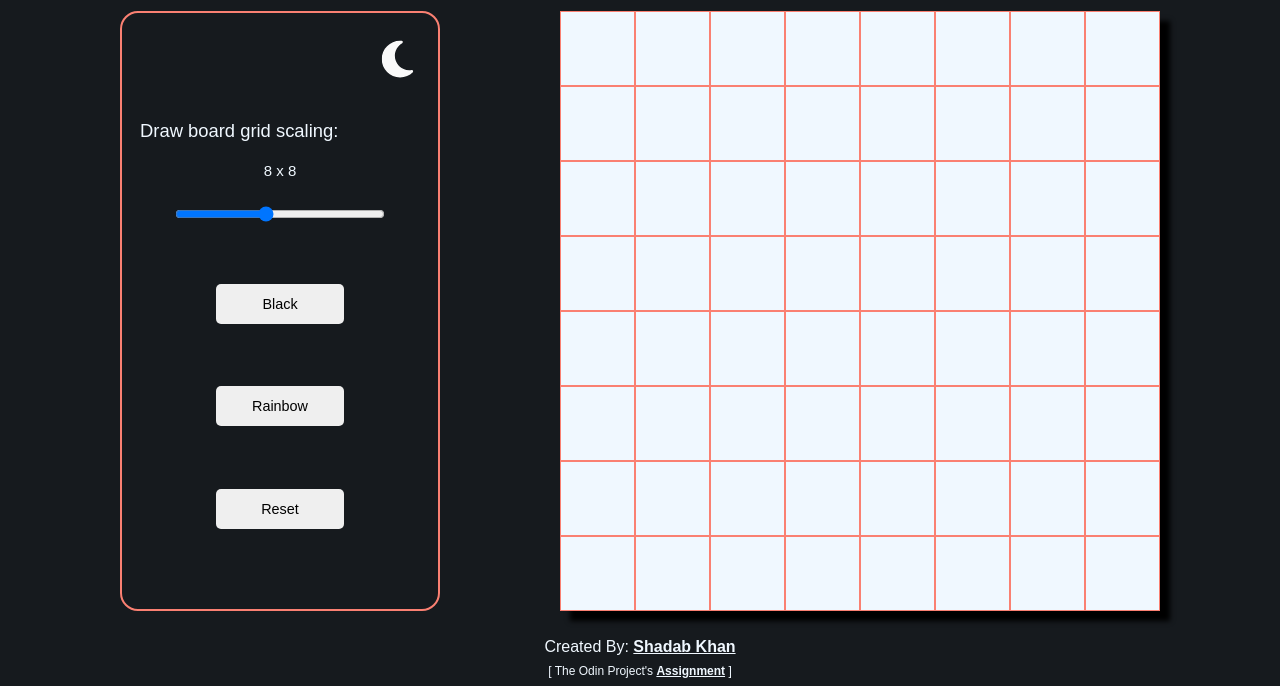
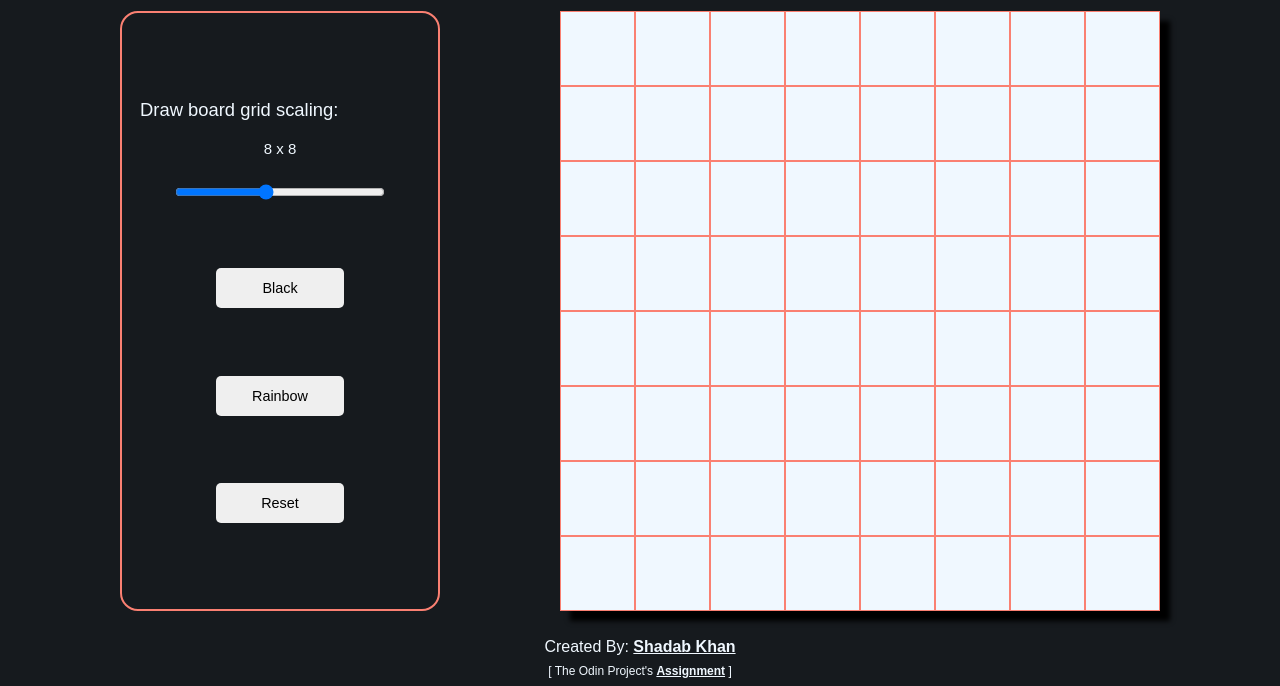
Before and after one commit to bentekku/etch-a-sketch, a plain HTML site: page index.html in a window 1280 px wide. Shown: the part 114-800 px from the top of the page. Drawn offline with Linux system fonts and the light colour scheme; a web font is replaced by a local one.

Commit message:
Before delete of code

```diff
--- a/index.html
+++ b/index.html
@@ -18,22 +18,23 @@
     <title>Etch-a-Sketch</title>
   </head>
   <body>
+    <main>
       <header>
         <h1>Etch a Sketch</h1>
       </header>
       <div class="container">
         <div class="settings">
           <form>
-          <svg
+            <!-- <svg
               class="light-mode icons"
               xmlns="http://www.w3.org/2000/svg"
               viewBox="0 0 384 512"
-          >
+            > -->
             <!--! Font Awesome Pro 6.2.0 by @fontawesome - https://fontawesome.com License - https://fontawesome.com/license (Commercial License) Copyright 2022 Fonticons, Inc. -->
-            <path
+            <!-- <path
                 d="M223.5 32C100 32 0 132.3 0 256S100 480 223.5 480c60.6 0 115.5-24.2 155.8-63.4c5-4.9 6.3-12.5 3.1-18.7s-10.1-9.7-17-8.5c-9.8 1.7-19.8 2.6-30.1 2.6c-96.9 0-175.5-78.8-175.5-176c0-65.8 36-123.1 89.3-153.3c6.1-3.5 9.2-10.5 7.7-17.3s-7.3-11.9-14.3-12.5c-6.3-.5-12.6-.8-19-.8z"
               />
-          </svg>
+            </svg> -->
             <p>Draw board grid scaling:</p>
             <p id="dis-user-input">0 x 0</p>
             <input
@@ -65,5 +66,6 @@
           ]
         </p>
       </footer>
+    </main>
   </body>
 </html>
--- a/styles/styles.css
+++ b/styles/styles.css
@@ -20,15 +20,20 @@ body{
     height: 100vh;
     width: 100vw;
 
+    /* overiding all the fontstyling in the webpage */
+    font-family: 'Laila', sans-serif;
+
+    background-color: var(--bg-dark);
+}
+
+main {
     display: flex;
     flex-direction: column;
     justify-content: space-between;
     align-items: center;
 
-    /* overiding all the fontstyling in the webpage */
-    font-family: 'Laila', sans-serif;
-
-    background-color: var(--bg-dark);
+    height: 100%;
+    width: 100%;
 }
 
 header{
```
Lines whose indentation alone changed are shown as unchanged.
